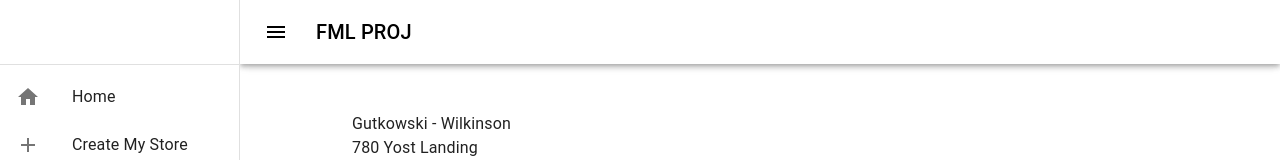
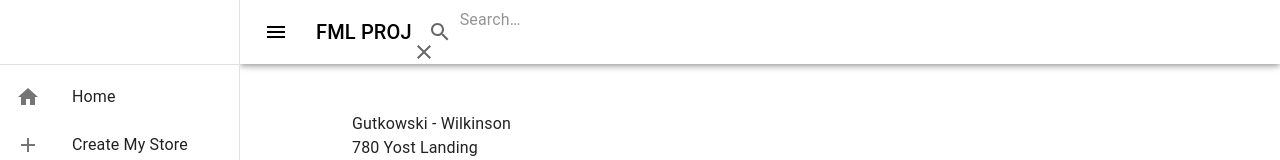
Before and after one commit to PandaKT/fml-proj-local-search-engine, a React (Vite) app in the folder fml proj/: page /#/ in a window 1280 px wide. Shown: the top 160 px of the page. Built offline with nearby package versions, Linux system fonts and the light colour scheme.

Commit message:
add searchbox component

```diff
--- a/fml proj/src/components/appbar/Appbar.tsx
+++ b/fml proj/src/components/appbar/Appbar.tsx
@@ -12,9 +12,37 @@ import MailIcon from "@mui/icons-material/Mail";
 import NotificationsIcon from "@mui/icons-material/Notifications";
 import MoreIcon from "@mui/icons-material/MoreVert";
 import { useNavigate } from "react-router-dom";
-import { useState } from "react";
+import { useRef, useState } from "react";
+import { styled } from "@mui/material";
+import SearchIcon from "@mui/icons-material/Search";
+import CloseIcon from "@mui/icons-material/Close";
+import InputBase from "@mui/material/InputBase";
 
 const drawerWidth = 240;
+
+const SearchIconWrapper = styled("div")(({ theme }) => ({
+  padding: theme.spacing(0, 2),
+  height: "100%",
+  position: "absolute",
+  pointerEvents: "none",
+  display: "flex",
+  alignItems: "center",
+  justifyContent: "center",
+}));
+
+const StyledInputBase = styled(InputBase)(({ theme }) => ({
+  color: "inherit",
+  "& .MuiInputBase-input": {
+    padding: theme.spacing(1, 1, 1, 0),
+    // vertical padding + font size from searchIcon
+    paddingLeft: `calc(1em + ${theme.spacing(4)})`,
+    transition: theme.transitions.create("width"),
+    width: "100%",
+    [theme.breakpoints.up("md")]: {
+      width: "20ch",
+    },
+  },
+}));
 
 export function MyAppBar() {
   const [anchorEl, setAnchorEl] = useState<null | HTMLElement>(null);
@@ -154,6 +182,10 @@ export function MyAppBar() {
           >
             FML PROJ
           </Typography>
+          <div className="ml-8 w-1/4">
+            <MySearchBox onBlur={() => {}} onFocus={() => {}} />
+          </div>
+          <Box sx={{ flexGrow: 1 }} />
           <Box sx={{ display: { xs: "flex", md: "none" } }}>
             <IconButton
               size="large"
@@ -173,3 +205,43 @@ export function MyAppBar() {
     </Box>
   );
 }
+
+function MySearchBox(props: any) {
+  const [inputValue, setInputValue] = useState("");
+  const inputRef = useRef(null);
+
+  const isSearchStalled = status === "stalled";
+
+  function setQuery(newQuery: string) {
+    setInputValue(newQuery);
+  }
+  return (
+    <div className="flex border-[1px]  border-slate-300 flex-row gap-1 justify-start items-center rounded-full">
+      <SearchIconWrapper>
+        <SearchIcon sx={{ color: "text.secondary" }} />
+      </SearchIconWrapper>
+      <StyledInputBase
+        placeholder="Search…"
+        autoComplete="off"
+        autoCorrect="off"
+        autoCapitalize="off"
+        spellCheck={false}
+        // type="search"
+        onBlur={props.onBlur}
+        onFocus={props.onFocus}
+        value={inputValue}
+        style={{
+          width: "100%",
+        }}
+        inputProps={{ "aria-label": "search" }}
+        onChange={(event: any) => {
+          setQuery(event.currentTarget.value);
+        }}
+        autoFocus
+      />
+      <div className="mx-4 cursor-pointer" onClick={() => setQuery("")}>
+        <CloseIcon sx={{ color: "text.secondary" }} />
+      </div>
+    </div>
+  );
+}
```
